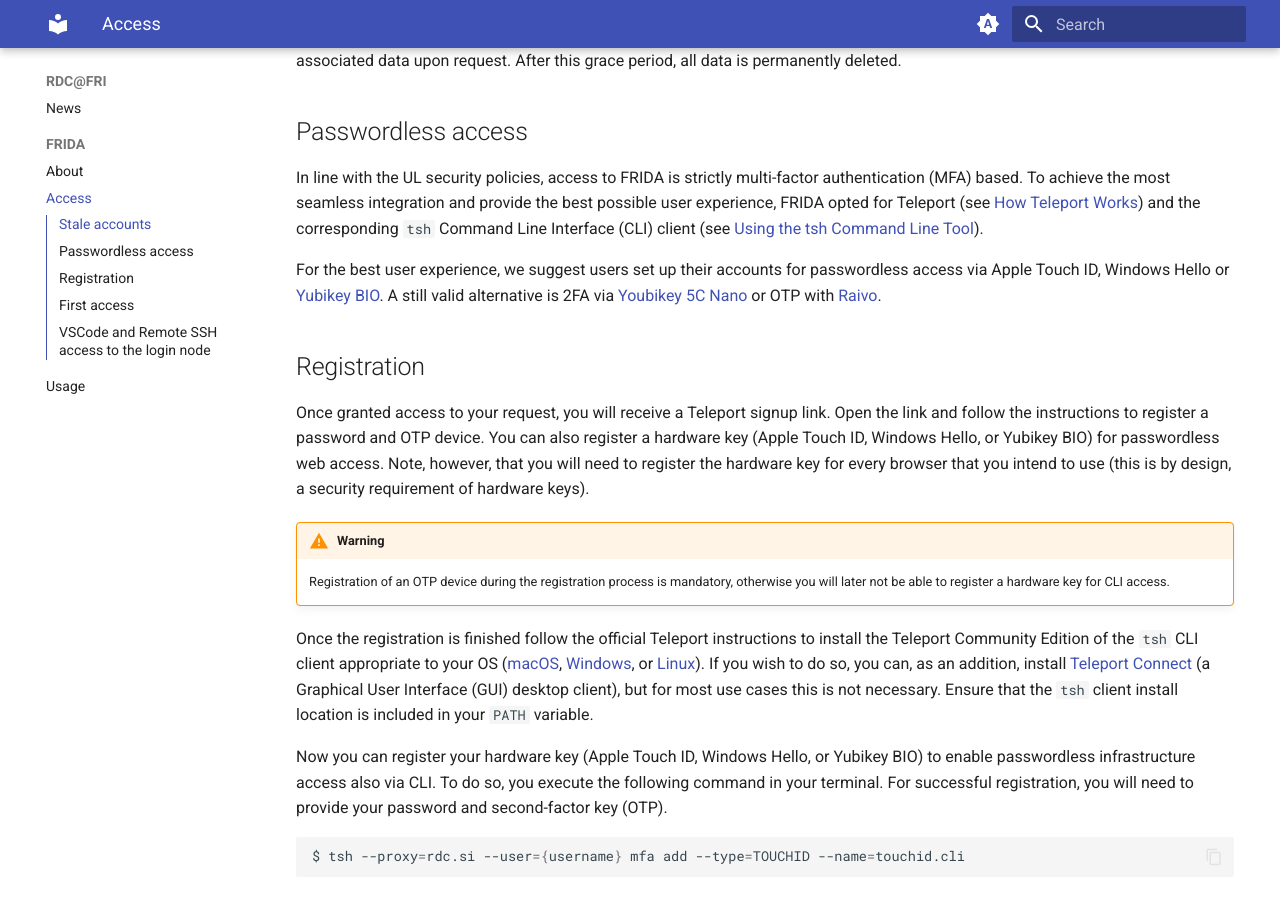
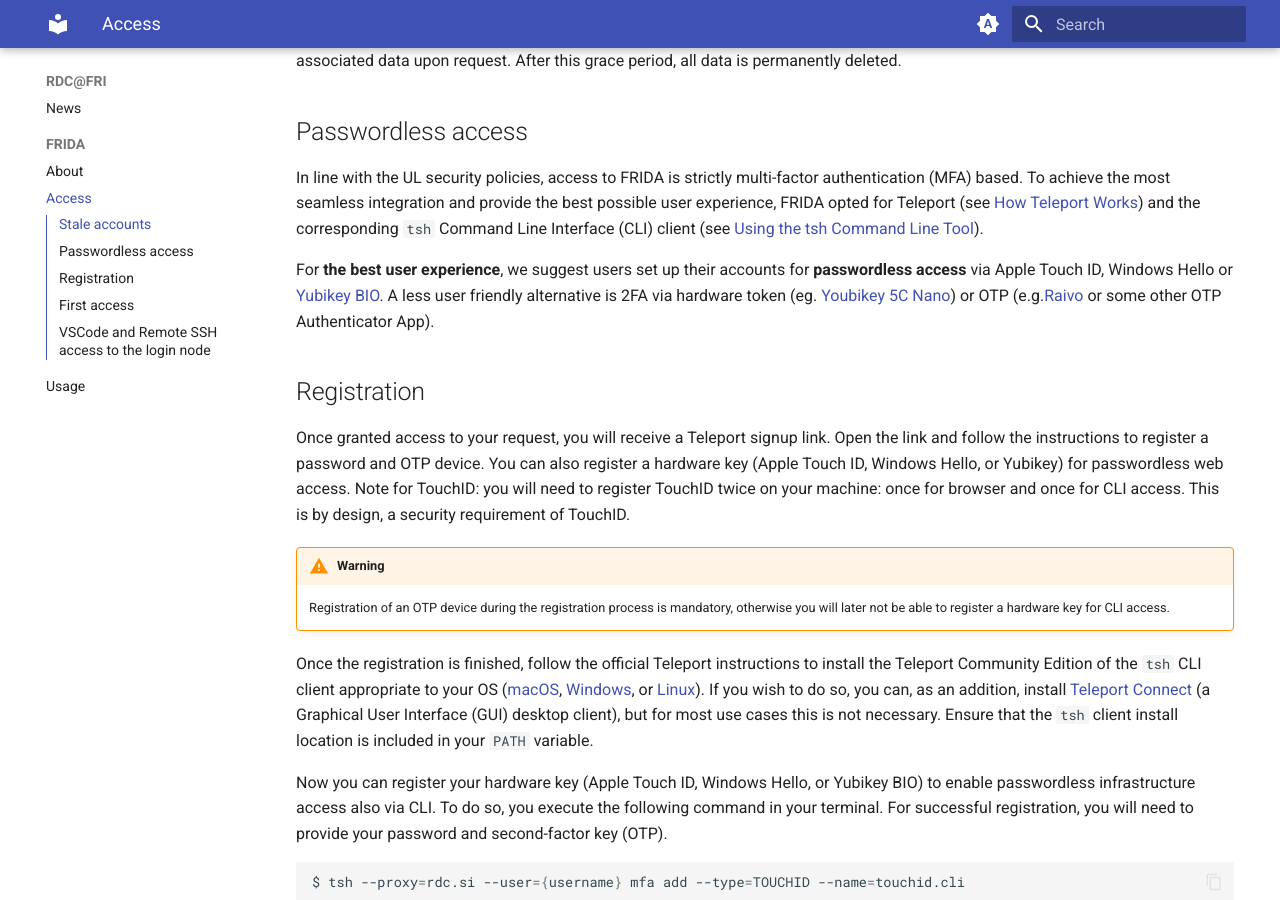
Before and after one commit to UL-FRI/docs.rdc.si, an MkDocs documentation site: the page built from docs/FRIDA/access.md, in a window 1280 px wide and 900 px high, scrolled down 485 px. Built offline with MkDocs 1.6.1 and Material for MkDocs 9.7.7, drawn with Linux system fonts in a browser that asks for light colours.

Commit message:
fix: access.md fixes

````diff
--- a/docs/FRIDA/access.md
+++ b/docs/FRIDA/access.md
@@ -14,16 +14,16 @@
 
 In line with the UL security policies, access to FRIDA is strictly multi-factor authentication (MFA) based. To achieve the most seamless integration and provide the best possible user experience, FRIDA opted for Teleport (see [How Teleport Works](https://goteleport.com/how-it-works/)) and the corresponding `tsh` Command Line Interface (CLI) client (see [Using the tsh Command Line Tool](https://goteleport.com/docs/connect-your-client/introduction/)).
 
-For the best user experience, we suggest users set up their accounts for passwordless access via Apple Touch ID, Windows Hello or [Yubikey BIO](https://www.yubico.com/si/product/yubikey-bio-series/yubikey-c-bio/). A still valid alternative is 2FA via [Youbikey 5C Nano](https://www.yubico.com/si/product/yubikey-5c-nano/) or OTP with [Raivo](https://raivo-otp.com).
+For **the best user experience**, we suggest users set up their accounts for **passwordless access** via Apple Touch ID, Windows Hello or [Yubikey BIO](https://www.yubico.com/si/product/yubikey-bio-series/yubikey-c-bio/). A less user friendly alternative is 2FA via hardware token (eg. [Youbikey 5C Nano](https://www.yubico.com/si/product/yubikey-5c-nano/)) or OTP (e.g.[Raivo](https://raivo-otp.com) or some other OTP Authenticator App).
 
 ## Registration
 
-Once granted access to your request, you will receive a Teleport signup link. Open the link and follow the instructions to register a password and OTP device. You can also register a hardware key (Apple Touch ID, Windows Hello, or Yubikey BIO) for passwordless web access. Note, however, that you will need to register the hardware key for every browser that you intend to use (this is by design, a security requirement of hardware keys).
+Once granted access to your request, you will receive a Teleport signup link. Open the link and follow the instructions to register a password and OTP device. You can also register a hardware key (Apple Touch ID, Windows Hello, or Yubikey) for passwordless web access. Note for TouchID: you will need to register TouchID twice on your machine: once for browser and once for CLI access. This is by design, a security requirement of TouchID.
 
 !!! warning
     Registration of an OTP device during the registration process is mandatory, otherwise you will later not be able to register a hardware key for CLI access.
 
-Once the registration is finished follow the official Teleport instructions to install the Teleport Community Edition of the `tsh` CLI client appropriate to your OS ([macOS](https://goteleport.com/docs/installation/#macos), [Windows](https://goteleport.com/docs/installation/#windows-tsh-client-only), or [Linux](https://goteleport.com/docs/installation/#linux)). If you wish to do so, you can, as an addition, install [Teleport Connect](https://goteleport.com/docs/connect-your-client/teleport-connect/) (a Graphical User Interface (GUI) desktop client), but for most use cases this is not necessary. Ensure that the `tsh` client install location is included in your `PATH` variable.
+Once the registration is finished, follow the official Teleport instructions to install the Teleport Community Edition of the `tsh` CLI client appropriate to your OS ([macOS](https://goteleport.com/docs/installation/#macos), [Windows](https://goteleport.com/docs/installation/#windows-tsh-client-only), or [Linux](https://goteleport.com/docs/installation/#linux)). If you wish to do so, you can, as an addition, install [Teleport Connect](https://goteleport.com/docs/connect-your-client/teleport-connect/) (a Graphical User Interface (GUI) desktop client), but for most use cases this is not necessary. Ensure that the `tsh` client install location is included in your `PATH` variable.
 
 Now you can register your hardware key (Apple Touch ID, Windows Hello, or Yubikey BIO) to enable passwordless infrastructure access also via CLI. To do so, you execute the following command in your terminal. For successful registration, you will need to provide your password and second-factor key (OTP).
 ```bash
````
